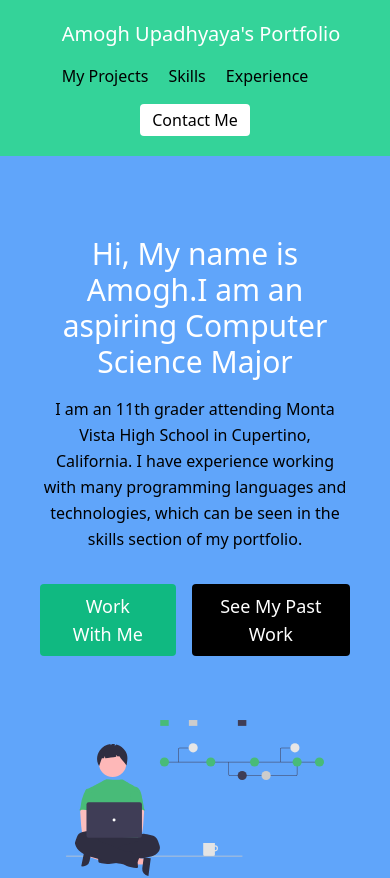
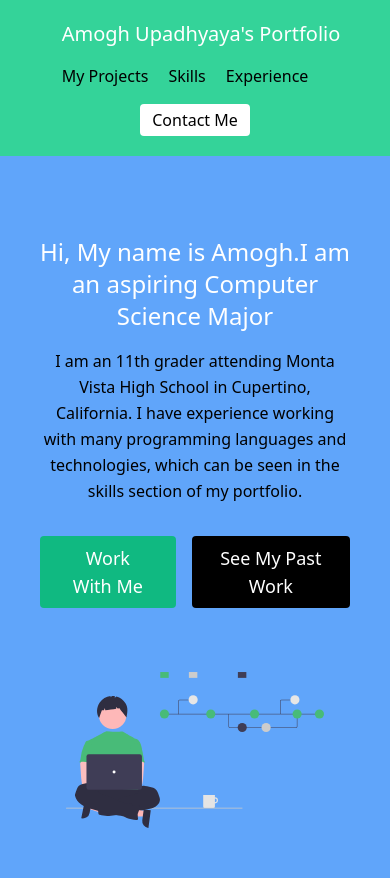
Before and after one commit to amoghu26/portfolio, a React (Create React App) app: page / in a window 390 px wide. Shown: the top 878 px of the page. Built offline with nearby package versions, Linux system fonts and the light colour scheme.

Commit message:
Add files via upload

```diff
--- a/src/components/About.js
+++ b/src/components/About.js
@@ -7,7 +7,7 @@
     <section id="about">
       <div className="container mx-auto flex px-10 py-20 md:flex-row flex-col items-center">
         <div className="lg:flex-grow md:w-1/2 lg:pr-24 md:pr-16 flex flex-col md:items-start md:text-left mb-16 md:mb-0 items-center text-center">
-          <h1 className="title-font sm:text-4xl text-3xl mb-4 font-medium text-white">
+          <h1 className="title-font sm:text-4xl text-2xl mb-4 font-medium text-white">
             Hi, My name is Amogh.
             <br className="hidden lg:inline-block" />
             I am an aspiring Computer Science Major
```
